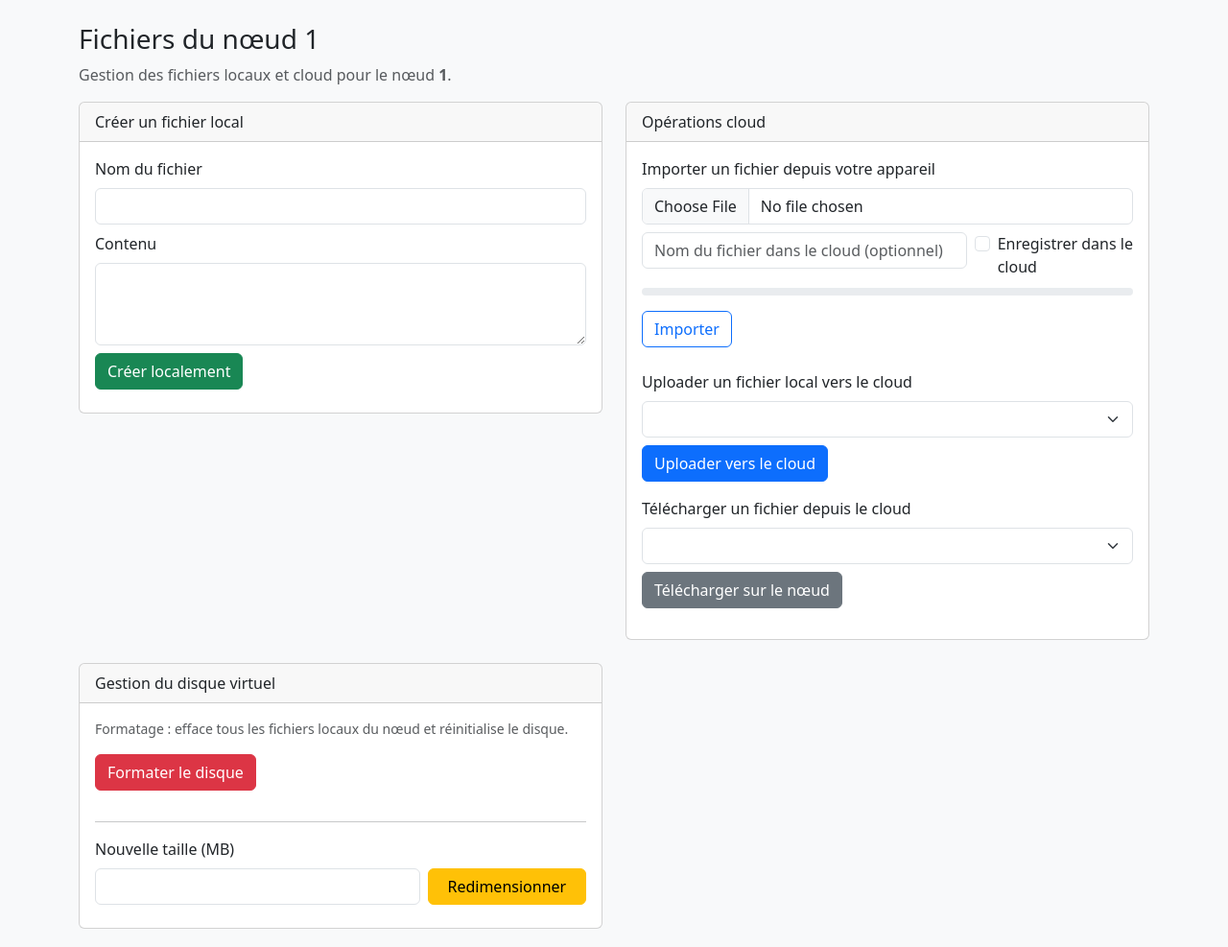
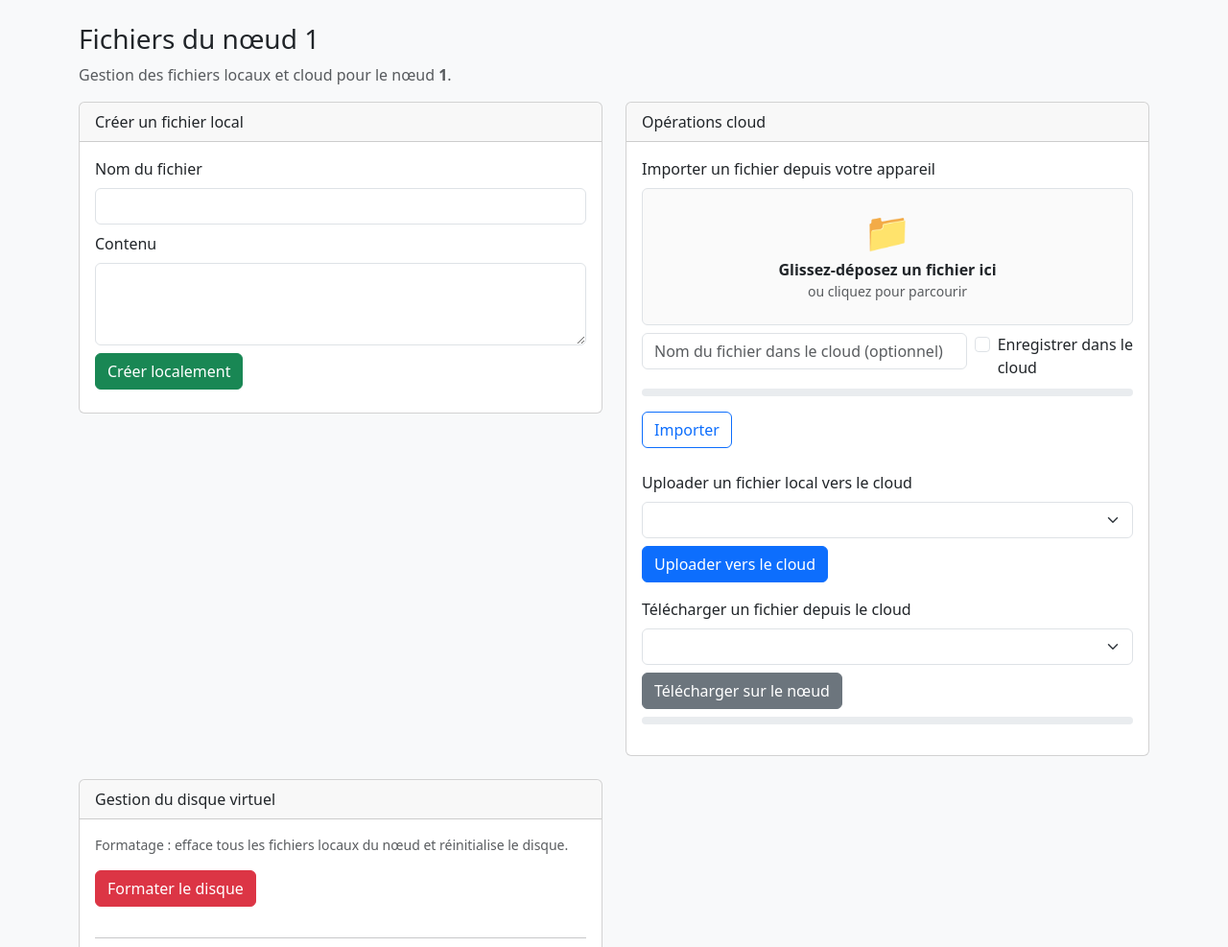
Before and after one commit to Pagnong/Syteme-discribue-Cloud, a Flask app: template templates/node_files.html in a window 1280 px wide. Shown: the part 56-1043 px from the top of the page at 96% size. Run offline with Flask 2, Linux system fonts and the light colour scheme; the template is opened without the code that fills it: most values are stand-ins (such as "Sample title", 1, 10 or a date in 2020); lists and menus that the app fills with data are empty.

Commit message:
Implement file import drag-and-drop and download progress
Added drag-and-drop functionality for file import and progress bar for cloud file download.

```diff
--- a/templates/node_files.html
+++ b/templates/node_files.html
@@ -35,7 +35,18 @@
           <label class="form-label">Importer un fichier depuis votre appareil</label>
           <form id="form-import" class="row g-2" enctype="multipart/form-data">
             <div class="col-12">
-              <input type="file" name="file" class="form-control" required>
+              <input type="file" name="file" id="input-file" class="d-none" required>
+              <div id="dropzone" class="p-4 border rounded text-center" style="border-style: dashed; cursor: pointer; background: #fafafa;">
+                <div id="dz-content">
+                  <div class="mb-2" style="font-size: 40px; line-height: 1;">📁</div>
+                  <div class="fw-semibold">Glissez-déposez un fichier ici</div>
+                  <div class="text-muted small">ou cliquez pour parcourir</div>
+                </div>
+                <div id="dz-preview" class="d-none">
+                  <div class="fw-semibold" id="dz-filename"></div>
+                  <div class="text-muted small" id="dz-filesize"></div>
+                </div>
+              </div>
             </div>
             <div class="col-8">
               <input type="text" name="cloud_name" class="form-control" placeholder="Nom du fichier dans le cloud (optionnel)">
@@ -66,6 +77,11 @@
           <label class="form-label">Télécharger un fichier depuis le cloud</label>
           <select id="select-download" class="form-select mb-2"></select>
           <button class="btn btn-secondary" id="btn-download">Télécharger sur le nœud</button>
+          <div class="mt-2">
+            <div class="progress" style="height: 8px;">
+              <div id="progress-download" class="progress-bar" role="progressbar" style="width: 0%;"></div>
+            </div>
+          </div>
         </div>
         <div id="msg-cloud" class="mt-2 small"></div>
       </div>
@@ -192,6 +208,64 @@ async function refreshCloudFiles() {
 }
 
 window.addEventListener('DOMContentLoaded', () => {
+  // Drag & Drop dropzone behavior for import
+  const dz = document.getElementById('dropzone');
+  const inputFile = document.getElementById('input-file');
+  const dzContent = document.getElementById('dz-content');
+  const dzPreview = document.getElementById('dz-preview');
+  const dzName = document.getElementById('dz-filename');
+  const dzSize = document.getElementById('dz-filesize');
+
+  function formatSize(bytes) {
+    if (typeof bytes !== 'number') return '';
+    const units = ['B','KB','MB','GB','TB'];
+    let i = 0, n = bytes;
+    while (n >= 1024 && i < units.length - 1) { n /= 1024; i++; }
+    return (i === 0 ? Math.round(n) : n.toFixed(2)) + ' ' + units[i];
+  }
+
+  function showPreview(file) {
+    if (!file) {
+      dzPreview && dzPreview.classList.add('d-none');
+      dzContent && dzContent.classList.remove('d-none');
+      return;
+    }
+    if (dzName) dzName.textContent = file.name;
+    if (dzSize) dzSize.textContent = formatSize(file.size);
+    dzContent && dzContent.classList.add('d-none');
+    dzPreview && dzPreview.classList.remove('d-none');
+  }
+
+  function setFileOnInput(file) {
+    if (!inputFile || !file) return;
+    const dt = new DataTransfer();
+    dt.items.add(file);
+    inputFile.files = dt.files;
+    showPreview(file);
+  }
+
+  if (dz && inputFile) {
+    dz.addEventListener('click', () => inputFile.click());
+    inputFile.addEventListener('change', (e) => showPreview(e.target.files[0]));
+    dz.addEventListener('dragover', (e) => {
+      e.preventDefault();
+      dz.style.borderColor = '#0d6efd';
+      dz.style.background = '#f0f7ff';
+    });
+    dz.addEventListener('dragleave', () => {
+      dz.style.borderColor = '';
+      dz.style.background = '#fafafa';
+    });
+    dz.addEventListener('drop', (e) => {
+      e.preventDefault();
+      dz.style.borderColor = '';
+      dz.style.background = '#fafafa';
+      const files = e.dataTransfer.files;
+      if (files && files.length) {
+        setFileOnInput(files[0]);
+      }
+    });
+  }
   document.getElementById('form-create-local').addEventListener('submit', async (ev) => {
     ev.preventDefault();
     const form = ev.target;
@@ -296,20 +370,41 @@ window.addEventListener('DOMContentLoaded', () => {
   document.getElementById('btn-download').addEventListener('click', async () => {
     const filename = document.getElementById('select-download').value;
     const msg = document.getElementById('msg-cloud');
+    const bar = document.getElementById('progress-download');
+    const btn = document.getElementById('btn-download');
     msg.textContent = '';
     if (!filename) { msg.textContent = 'Choisissez un fichier cloud.'; return; }
+
+    // Initialize indeterminate-like animation
+    let pct = 5;
+    bar.style.width = '0%';
+    bar.classList.remove('bg-success', 'bg-danger');
+    btn.disabled = true;
+    const timer = setInterval(() => {
+      pct = pct + Math.max(1, Math.floor((100 - pct) * 0.05));
+      if (pct > 95) pct = 95; // keep some headroom until completion
+      bar.style.width = pct + '%';
+    }, 200);
+
     try {
       await fetchJSON(`/api/nodes/${NODE_ID}/files/download`, {
         method: 'POST',
         headers: {'Content-Type': 'application/json'},
         body: JSON.stringify({filename})
       });
+      clearInterval(timer);
+      bar.style.width = '100%';
+      bar.classList.add('bg-success');
       msg.textContent = 'Téléchargement depuis le cloud terminé (voir fichiers locaux).';
       msg.className = 'mt-2 small text-success';
       await refreshLocalFiles();
     } catch (e) {
+      clearInterval(timer);
+      bar.classList.add('bg-danger');
       msg.textContent = 'Erreur download: ' + e.message;
       msg.className = 'mt-2 small text-danger';
+    } finally {
+      btn.disabled = false;
     }
   });
 
```
